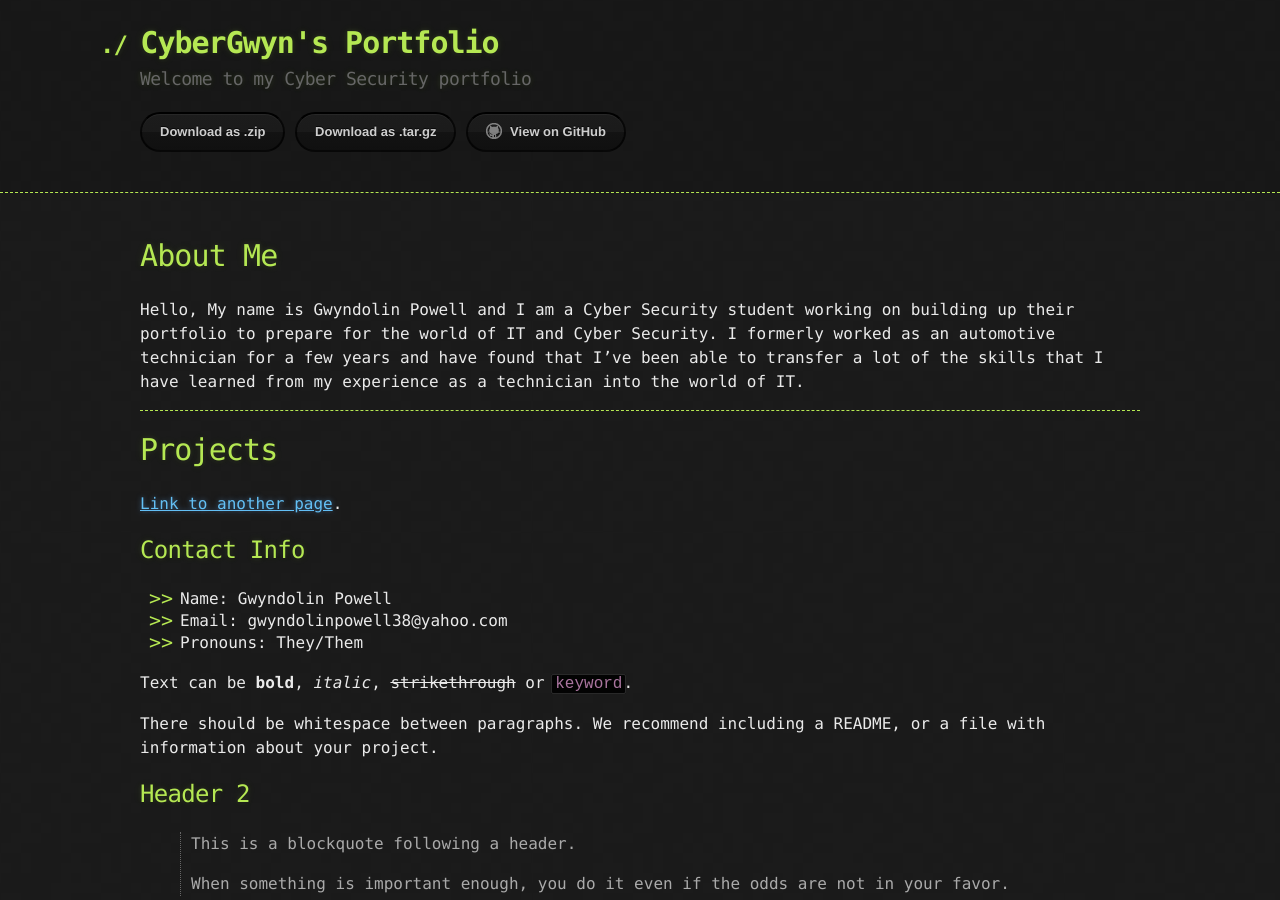
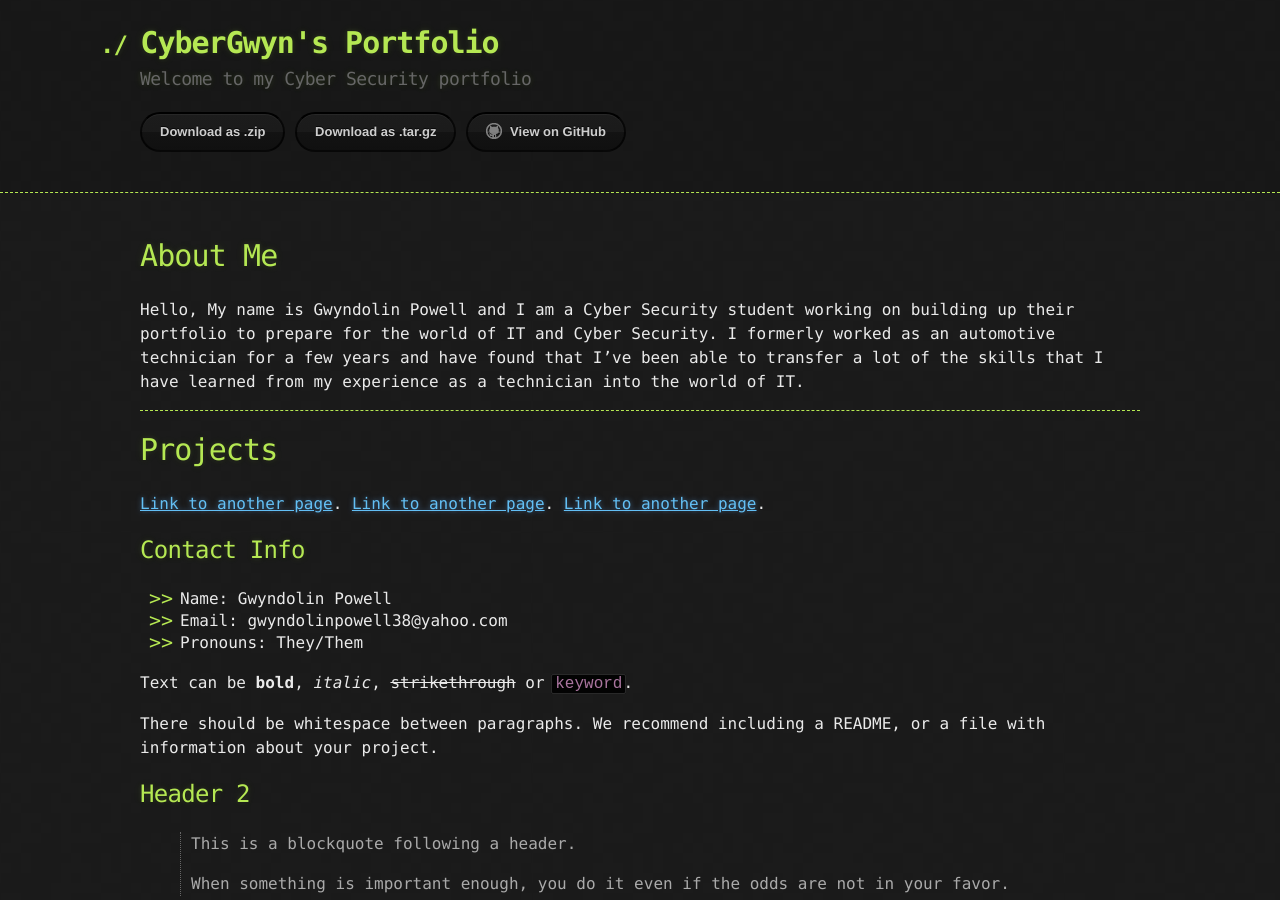
Before and after one commit to CyberGwyn/CyberGwyn.github.io, a Jekyll site: the page built from index.md, in a window 1280 px wide and 900 px high. Built offline with Jekyll 4.4.1, drawn with Linux system fonts in a browser that asks for light colours; our own code applies the rules of GitHub Pages for plain Markdown files.

Commit message:
Update index.md

```diff
--- a/index.md
+++ b/index.md
@@ -13,7 +13,10 @@ Hello, My name is Gwyndolin Powell and I am a Cyber Security student working on
 # Projects
 
 [Link to another page](./another-page.html).
+[Link to another page](./another-page.html).
+[Link to another page](./another-page.html).
 
+>
 >
 
 ## Contact Info
```
